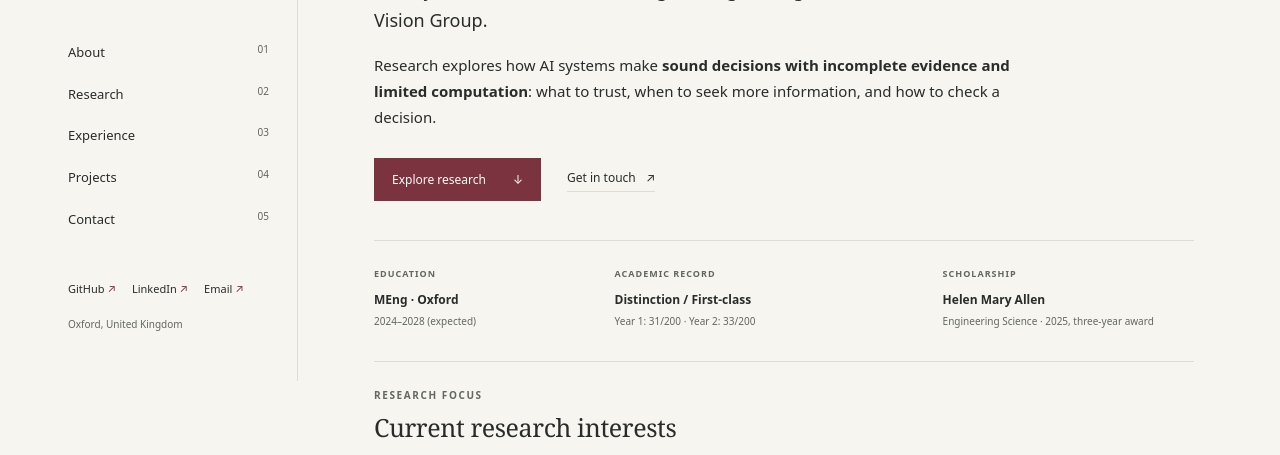
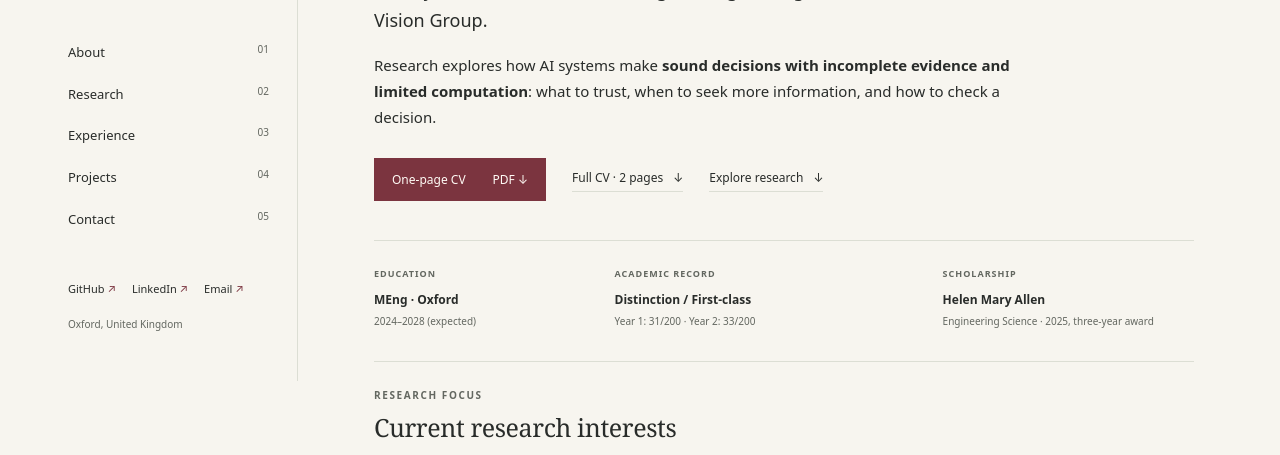
Before and after one commit to YuchengLiu0424/YuchengLiu0424.github.io, a plain HTML site: page index.html in a window 1280 px wide. Shown: the part 269-724 px from the top of the page. Drawn offline with Linux system fonts and the light colour scheme.

Commit message:
Add November CV downloads with one-page version first

```diff
--- a/index.html
+++ b/index.html
@@ -14,7 +14,7 @@
   <title>Yucheng Liu — Research & Engineering</title>
   <link rel="canonical" href="https://yuchengliu0424.github.io/">
   <link rel="icon" type="image/svg+xml" href="favicon.svg">
-  <link rel="stylesheet" href="styles.css?v=ba884f0e8e53">
+  <link rel="stylesheet" href="styles.css?v=7422073189bc">
 </head>
 <body>
   <a class="skip-link" href="#main">Skip to content</a>
@@ -47,7 +47,7 @@
         <h1 id="intro-title">Learning from evidence.<br><em>Deciding under uncertainty.</em></h1>
         <p class="intro-lead">Third-year Oxford Information Engineering undergraduate researcher at Torr Vision Group.</p>
         <p>Research explores how AI systems make <strong>sound decisions with incomplete evidence and limited computation</strong>: what to trust, when to seek more information, and how to check a decision.</p>
-        <div class="intro-actions"><a class="button" href="#research">Explore research <span aria-hidden="true">↓</span></a><a class="text-link" href="mailto:yucheng.liu@st-hildas.ox.ac.uk">Get in touch <span aria-hidden="true">↗</span></a></div>
+        <div class="intro-actions"><a class="button" href="cv/Yucheng_Liu_CV_Nov2026_OnePage.pdf" aria-label="Download Yucheng Liu's November 2026 one-page CV, PDF" download>One-page CV <span aria-hidden="true">PDF ↓</span></a><a class="text-link" href="cv/Yucheng_Liu_CV_Nov2026_Full.pdf" aria-label="Download Yucheng Liu's full November 2026 CV, two-page PDF" download>Full CV · 2 pages <span aria-hidden="true">↓</span></a><a class="text-link" href="#research">Explore research <span aria-hidden="true">↓</span></a></div>
         <div class="education-strip">
           <div><span class="label">Education</span><strong>MEng · Oxford</strong><span>2024–2028 (expected)</span></div>
           <div><span class="label">Academic record</span><strong>Distinction / First-class</strong><span>Year 1: 31/200 · Year 2: 33/200</span></div>
--- a/styles.css
+++ b/styles.css
@@ -189,6 +189,7 @@ h1 em {
 }
 .intro-actions {
   display:flex;
+  flex-wrap:wrap;
   align-items:center;
   gap:26px;
   margin:27px 0 39px;
```
Also changed, not shown: 3 other files.
